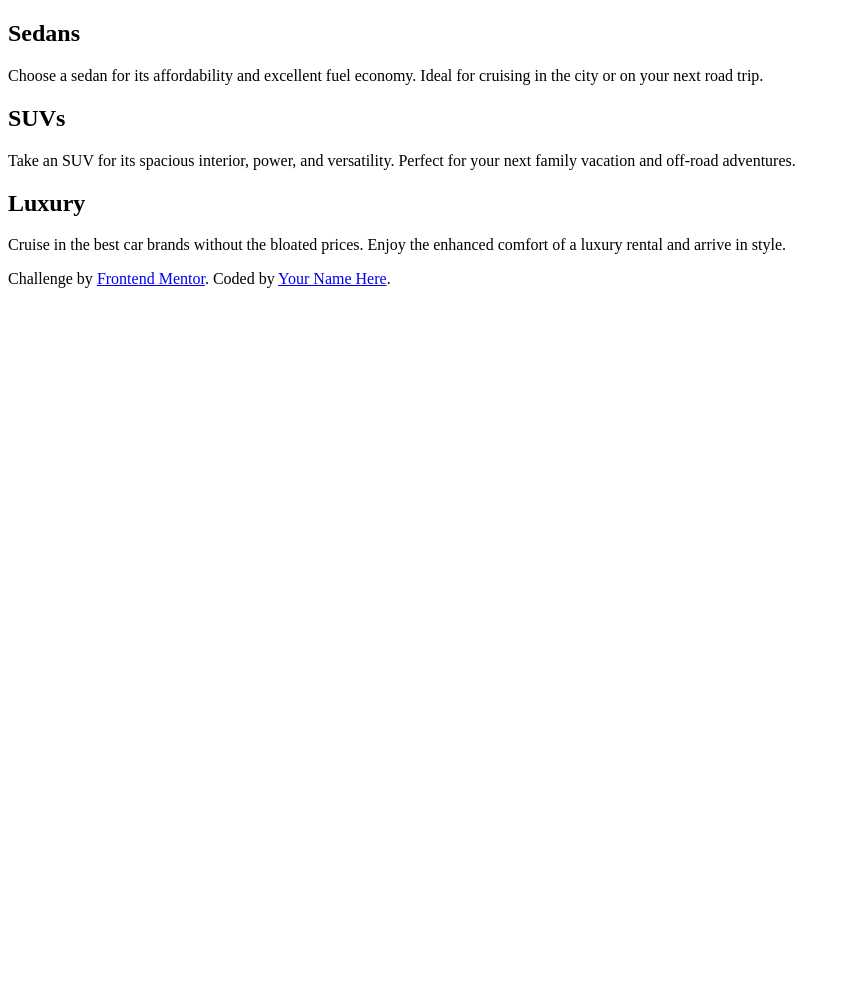
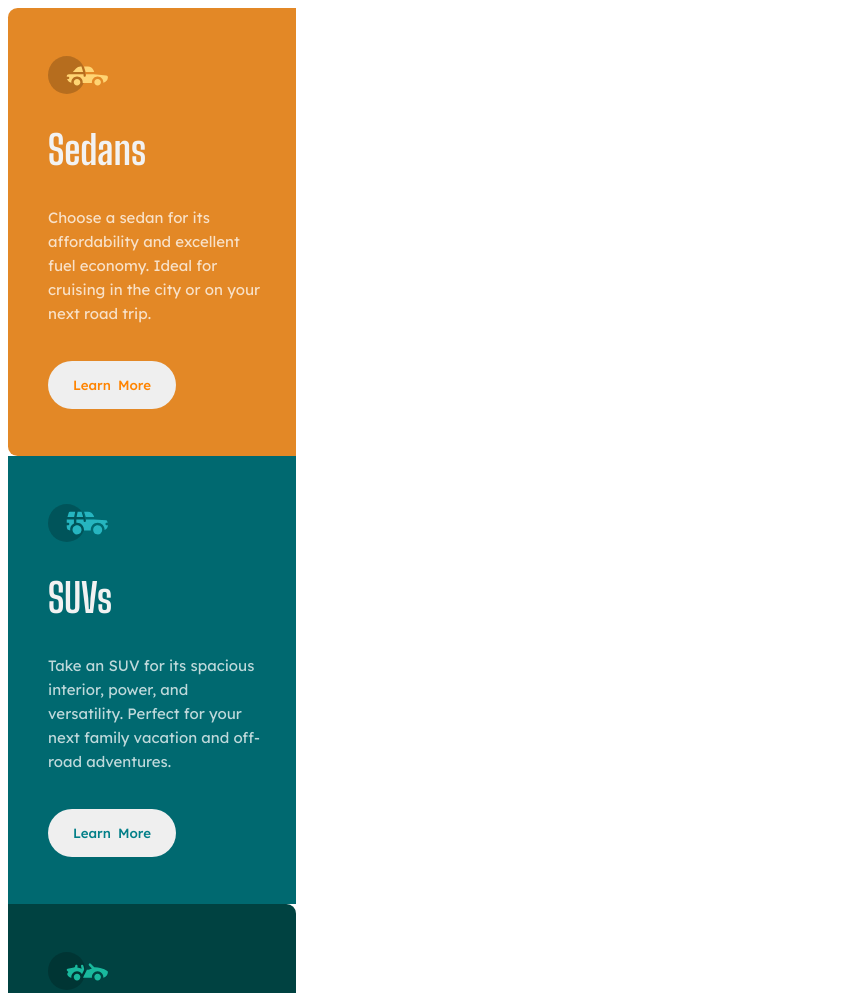
Before and after one commit to ispirar2/3-column-preview-card-component, a plain HTML site: page index.html in a window 1280 px wide. Shown: the top 993 px of the page, without its empty margins (0-850 px from the left). Before the commit the page ends 828 px from the top, so only its background shows below. Drawn offline with Linux system fonts and the light colour scheme.

Commit message:
finished the desktop layout

```diff
--- a/index.html
+++ b/index.html
@@ -1,41 +1,115 @@
 <!DOCTYPE html>
 <html lang="en">
-
   <head>
-  <meta charset="UTF-8">
-  <meta name="viewport" content="width=device-width, initial-scale=1.0">
-  <link rel="icon" type="image/png" sizes="32x32" href="./images/favicon-32x32.png">
-  <link rel="stylesheet" href="style.css">
+    <meta charset="UTF-8" />
+    <meta
+      name="viewport"
+      content="width=device-width, initial-scale=1.0"
+    />
+    <link
+      rel="icon"
+      type="image/png"
+      sizes="32x32"
+      href="./images/favicon-32x32.png"
+    />
+    <link rel="stylesheet" href="style.css" />
+    <link
+      rel="preconnect"
+      href="https://fonts.googleapis.com"
+    />
+    <link
+      rel="preconnect"
+      href="https://fonts.googleapis.com"
+    />
+    <link
+      rel="preconnect"
+      href="https://fonts.gstatic.com"
+      crossorigin
+    />
+    <link
+      href="https://fonts.googleapis.com/css2?family=Big+Shoulders+Display:wght@700&family=Lexend+Deca:wght@400;500;600&display=swap"
+      rel="stylesheet"
+    />
     <title>3-column preview card component</title>
   </head>
 
   <body>
     <main>
       <section>
-      <h1>Sedans</h1>
-      <p>
-        Choose a sedan for its affordability and excellent fuel economy.
-        Ideal for cruising in the city or on your next road trip.</p>
-    </section>
-    <section>
-      <h1>SUVs</h1>
-      <p>
-        Take an SUV for its spacious interior, power, and versatility.
-        Perfect for your next family vacation and off-road adventures.
+        <div class="sedan card">
+          <img
+            src="/images/icon-sedans.svg"
+            alt=""
+          />
+          <h1 class="heading-color">Sedans</h1>
+          <p class="text-color">
+            Choose a sedan for its affordability
+            and excellent fuel economy. Ideal for
+            cruising in the city or on your next
+            road trip.
           </p>
-    </section>
-    <section>
-      <h1>Luxury</h1>
-      <p>
-        Cruise in the best car brands without the bloated prices.
-        Enjoy the enhanced comfort of a luxury rental and arrive in style.
+          <button
+            class="button-background button-style"
+          >
+            <a class="link1" href=""
+              >Learn More</a
+            >
+          </button>
+        </div>
+        <div class="suv card">
+          <img
+            src="/images/icon-suvs.svg"
+            alt=""
+          />
+          <h1 class="heading-color">SUVs</h1>
+          <p class="text-color">
+            Take an SUV for its spacious interior,
+            power, and versatility. Perfect for
+            your next family vacation and off-road
+            adventures.
           </p>
+          <button
+            class="button-background button-style"
+          >
+            <a class="link2" href=""
+              >Learn More</a
+            >
+          </button>
+        </div>
+        <div class="luxury card">
+          <img
+            src="/images/icon-luxury.svg"
+            alt=""
+          />
+          <h1 class="heading-color">Luxury</h1>
+          <p class="text-color">
+            Cruise in the best car brands without
+            the bloated prices. Enjoy the enhanced
+            comfort of a luxury rental and arrive
+            in style.
+          </p>
+          <button
+            class="button-background button-style"
+          >
+            <a class="link3" href=""
+              >Learn More</a
+            >
+          </button>
+        </div>
       </section>
     </main>
 
-  <div class="attribution"> Challenge by <a
-      href="https://www.frontendmentor.io?ref=challenge" target="_blank">Frontend Mentor</a>. Coded
-    by <a href="#">Your Name Here</a>. </div>
+    <div class="attribution">
+      <p>
+        Challenge by
+        <a
+          href="https://www.frontendmentor.io?ref=challenge"
+          target="_blank"
+        >
+          Frontend Mentor</a
+        >
+        . Coded by <a href="#">Molhem Marawi</a>.
+      </p>
+    </div>
   </body>
-
 </html>
--- a/style.css
+++ b/style.css
@@ -1,3 +1,4 @@
+/* general styling */
 * ::before ::after {
     margin: 0;
     padding: 0;
@@ -6,5 +7,121 @@
 
 body {
     width: 100%;
-    height: 100vh;
+    Font size: 15px;
+    font-family: 'Lexend Deca', sans-serif;
+
 }
+a{
+    text-decoration: none;
+    font-family: 'Lexend Deca', sans-serif;
+    font-weight: 500;
+    word-spacing: 0.2rem;
+}
+
+p{
+    width:24ch;
+    padding-left: 2.5rem;
+    padding-bottom: 2.2rem;
+    font-weight: 400;
+    font-size: 15px;
+    line-height: 1.5rem;
+    margin: 0;
+}
+img{
+    width: 60px;
+    padding-top: 3rem;
+    padding-left: 2.5rem;
+}
+h1{
+    font-family: 'Big Shoulders Display', cursive;
+    font-weight: 700;
+    font-size: 2.5rem;
+    padding: 2rem 0 2rem 2.5rem;
+    margin: 0;
+}
+.attribution{
+    display: flex;
+    align-items: flex-end;
+    justify-content:center;
+    flex-wrap: wrap;
+ }
+/* styling classes */
+.heading-color{
+    color:  hsl(0, 0%, 95%);
+}
+.text-color{
+    color: hsla(0, 0%, 100%, 0.75);
+}
+.button-background-color{
+    color:  hsl(0, 0%, 95%);
+}
+.button-style{
+    border-style: hidden;
+    border-radius: 100vmax;
+    width: 8rem;
+    padding: 1rem;
+    margin-left: 2.5rem;
+}
+
+.sedan{
+    background-color: hsl(31, 77%, 52%);
+    border-radius: 0.6rem 0 0 0.6rem ;
+}
+.suv{
+    background-color: hsl(184, 100%, 22%);
+}
+.luxury{
+    background-color: hsl(179, 100%, 13%) ;
+    border-radius: 0 0.6rem 0.6rem 0;
+}
+.card{
+    display: flex;
+    flex-direction: column;
+    justify-items: center;
+    align-items: left;
+    width: 18rem;
+    height: 28rem;
+}
+.link1{
+    color: hsl(31, 100%, 50%);
+}
+.link2{
+    color: hsl(184, 97%, 27%);
+}
+.link3{
+    color: hsl(178, 96%, 20%);
+}
+
+.attribution{
+    display: flex;
+    align-items: baseline;
+    justify-content:center;
+    flex-wrap: wrap;
+}
+.attribution p{
+    width: fit-content;
+}
+/* content view for mobile */
+@media screen and (min-width: 375px){
+
+}
+
+/* content view for desktop */
+@media screen and (min-width: 1440px){
+    main{
+        height: 90vh;
+        display: flex;
+        justify-content: center;
+        align-content: center;
+        overflow: hidden;
+    }
+
+    section{
+        height: 85vh;
+        display: flex;
+        justify-content: center;
+        overflow: hidden;
+        align-items: center;
+
+    }
+}
```
Lines whose indentation alone changed are shown as unchanged.
